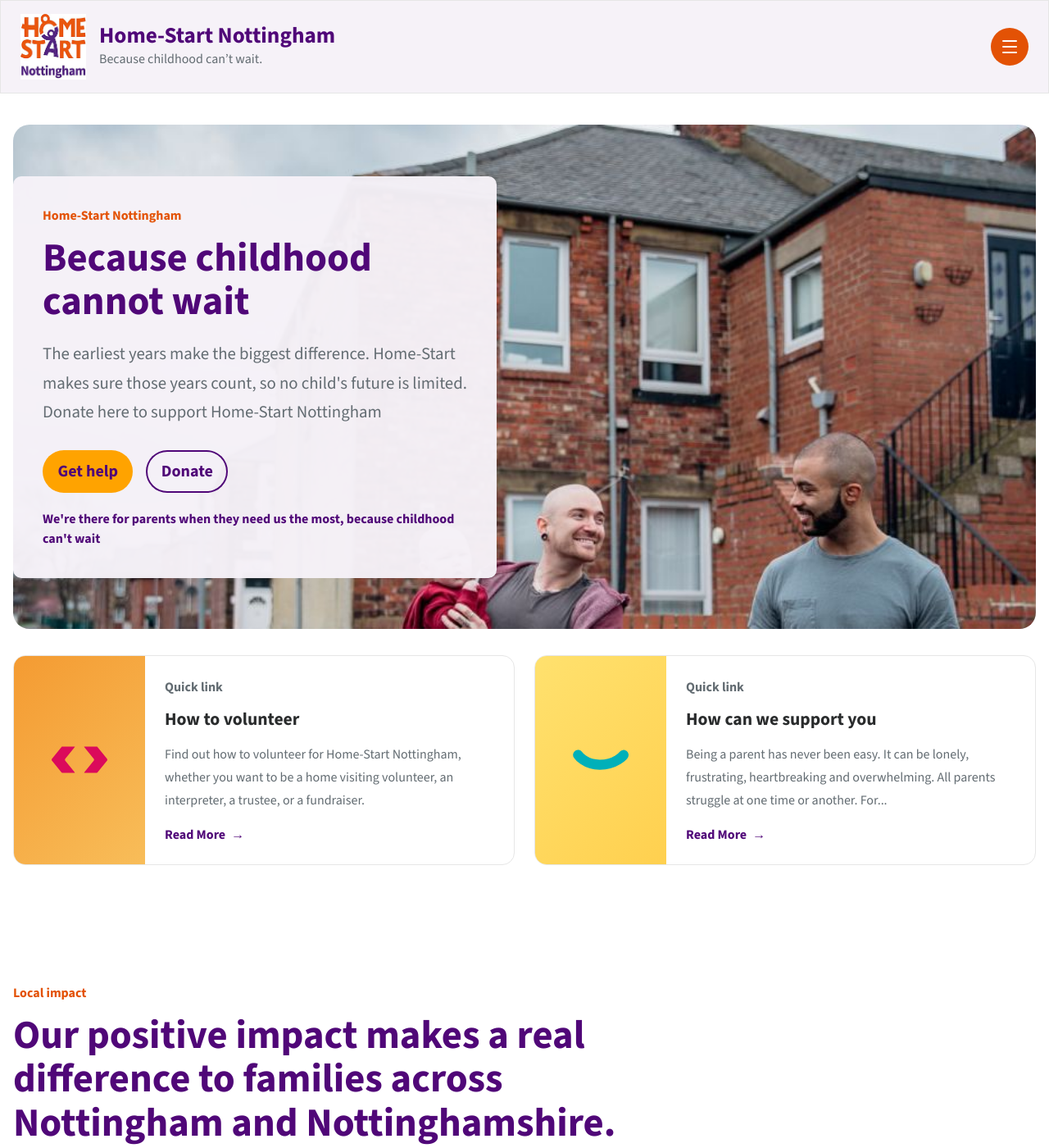
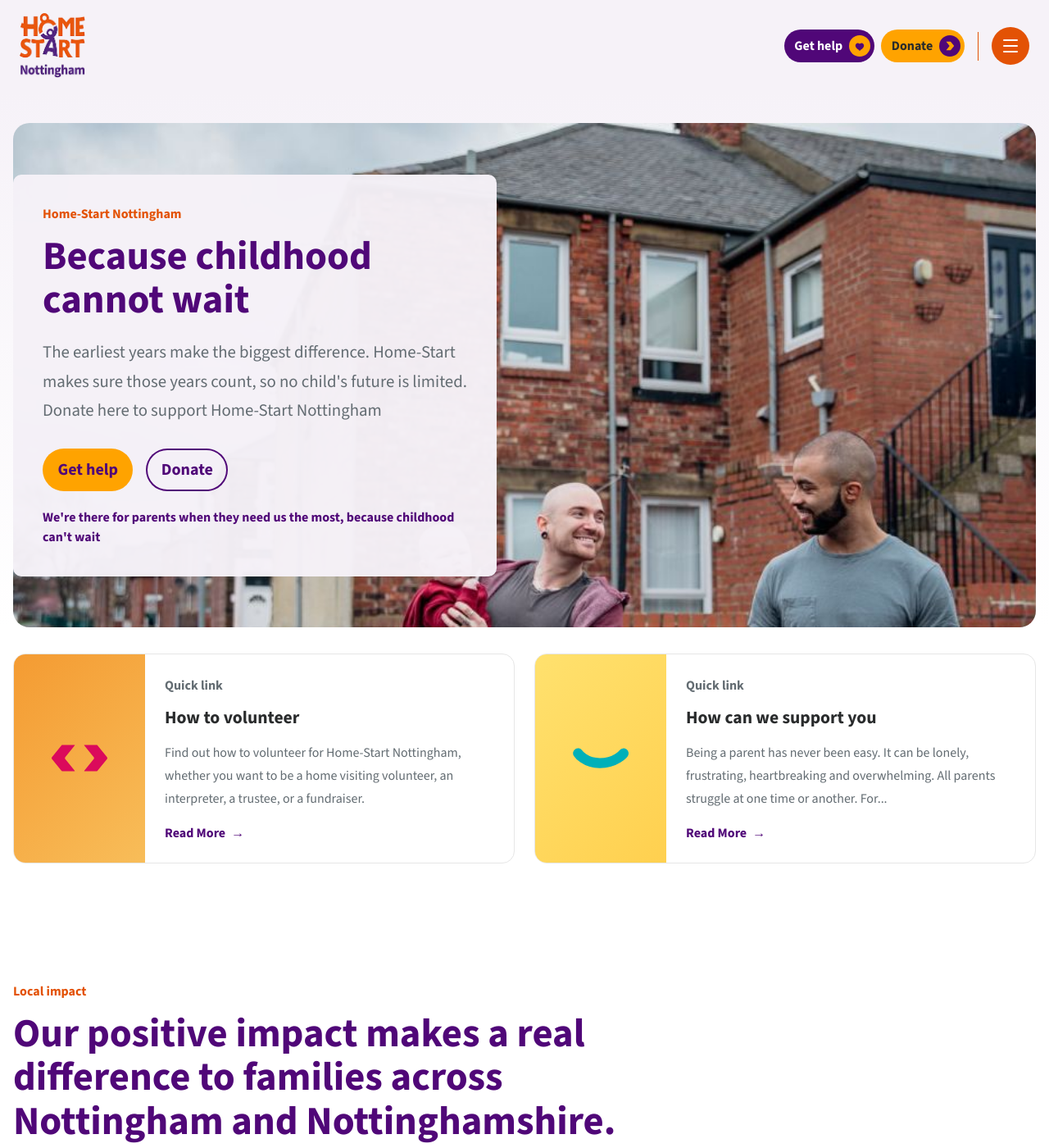
Before and after one commit to labiraus/labiraus.github.io, a Jekyll site: the page built from pages/index.md, in a window 1280 px wide and 1400 px high. Shown: the whole window at 82% size. Built offline with Jekyll 4.4.1, drawn with Linux system fonts in a browser that asks for light colours.

Commit message:
Refactor code structure for improved readability and maintainability

```diff
--- a/_includes/navigation.html
+++ b/_includes/navigation.html
@@ -1,15 +1,39 @@
 {% assign current_url = page.url | replace: '.html', '' %}
+{% capture header_ctas %}
+  <a class="button site-header__cta site-header__cta--help" href="/support/howCanWeSupport">
+    <span class="site-header__cta-label">Get help</span>
+    <span class="site-header__cta-icon" aria-hidden="true">
+      <svg viewBox="0 0 30 30" focusable="false">
+        <circle class="site-header__cta-icon-bg" cx="15" cy="15" r="15"></circle>
+        <path class="site-header__cta-icon-fg" d="M20.048 12.0448C19.4268 11.3711 18.5745 11 17.6478 11C16.9551 11 16.3207 11.219 15.7623 11.6508C15.4805 11.8688 15.2251 12.1355 15 12.4468C14.775 12.1356 14.5195 11.8688 14.2376 11.6508C13.6793 11.219 13.0449 11 12.3522 11C11.4255 11 10.5731 11.3711 9.95187 12.0448C9.3381 12.7107 9 13.6203 9 14.6064C9 15.6212 9.3782 16.5502 10.1902 17.53C10.9166 18.4064 11.9605 19.2961 13.1695 20.3264C13.5823 20.6782 14.0502 21.077 14.5361 21.5018C14.6645 21.6143 14.8292 21.6761 15 21.6761C15.1707 21.6761 15.3355 21.6143 15.4637 21.502C15.9496 21.0771 16.4178 20.6781 16.8308 20.3261C18.0396 19.2961 19.0835 18.4064 19.8099 17.5299C20.6219 16.5502 21 15.6212 21 14.6063C21 13.6203 20.6619 12.7107 20.048 12.0448Z"></path>
+      </svg>
+    </span>
+  </a>
+  <a class="button site-header__cta site-header__cta--donate" href="/fundraising/howToDonate.html">
+    <span class="site-header__cta-label">Donate</span>
+    <span class="site-header__cta-icon" aria-hidden="true">
+      <svg viewBox="0 0 30 30" focusable="false">
+        <circle class="site-header__cta-icon-bg" cx="15" cy="15" r="15"></circle>
+        <path class="site-header__cta-icon-fg" d="M10.2439 8.86353H15.5542C15.851 8.86353 16.1324 8.99535 16.3224 9.22334L20.6027 14.3597C20.9118 14.7306 20.9118 15.2692 20.6027 15.6401L16.3224 20.7764C16.1324 21.0044 15.851 21.1363 15.5542 21.1363H10.2439C10.0329 21.1363 9.91675 20.891 10.0505 20.7278L14.2248 15.6337C14.5268 15.2651 14.5268 14.7346 14.2248 14.3661L10.0505 9.27198C9.91675 9.10878 10.0329 8.86353 10.2439 8.86353Z"></path>
+      </svg>
+    </span>
+  </a>
+{% endcapture %}
 <header class="site-header">
   <div class="site-header__main">
     <a class="site-brand" href="{{ '/' | relative_url }}">
       <span class="site-brand__mark">
-        <img src="{{ '/assets/img/hslogo.jpg' | relative_url }}" alt="Home-Start Nottingham logo">
+        <img src="{{ '/assets/img/hslogo.png' | relative_url }}" alt="Home-Start Nottingham logo">
       </span>
       <span class="site-brand__text">
         <strong>Home-Start Nottingham</strong>
         <span>Because childhood can’t wait.</span>
       </span>
     </a>
+
+    <div class="site-header__compact-actions" aria-label="Primary actions">
+      {{ header_ctas }}
+    </div>
 
     <button class="site-header__toggle" type="button" aria-expanded="false" aria-controls="site-nav" aria-label="Open menu">
       <span class="site-header__toggle-icon" aria-hidden="true">
@@ -46,24 +70,7 @@
 
       <div class="site-header__drawer-top">
         <div class="site-header__actions">
-          <a class="button site-header__cta site-header__cta--help" href="/support/howCanWeSupport">
-            <span class="site-header__cta-label">Get help</span>
-            <span class="site-header__cta-icon" aria-hidden="true">
-              <svg viewBox="0 0 30 30" focusable="false">
-                <circle class="site-header__cta-icon-bg" cx="15" cy="15" r="15"></circle>
-                <path class="site-header__cta-icon-fg" d="M20.048 12.0448C19.4268 11.3711 18.5745 11 17.6478 11C16.9551 11 16.3207 11.219 15.7623 11.6508C15.4805 11.8688 15.2251 12.1355 15 12.4468C14.775 12.1356 14.5195 11.8688 14.2376 11.6508C13.6793 11.219 13.0449 11 12.3522 11C11.4255 11 10.5731 11.3711 9.95187 12.0448C9.3381 12.7107 9 13.6203 9 14.6064C9 15.6212 9.3782 16.5502 10.1902 17.53C10.9166 18.4064 11.9605 19.2961 13.1695 20.3264C13.5823 20.6782 14.0502 21.077 14.5361 21.5018C14.6645 21.6143 14.8292 21.6761 15 21.6761C15.1707 21.6761 15.3355 21.6143 15.4637 21.502C15.9496 21.0771 16.4178 20.6781 16.8308 20.3261C18.0396 19.2961 19.0835 18.4064 19.8099 17.5299C20.6219 16.5502 21 15.6212 21 14.6063C21 13.6203 20.6619 12.7107 20.048 12.0448Z"></path>
-              </svg>
-            </span>
-          </a>
-          <a class="button site-header__cta site-header__cta--donate" href="/fundraising/howToDonate.html">
-            <span class="site-header__cta-label">Donate</span>
-            <span class="site-header__cta-icon" aria-hidden="true">
-              <svg viewBox="0 0 30 30" focusable="false">
-                <circle class="site-header__cta-icon-bg" cx="15" cy="15" r="15"></circle>
-                <path class="site-header__cta-icon-fg" d="M10.2439 8.86353H15.5542C15.851 8.86353 16.1324 8.99535 16.3224 9.22334L20.6027 14.3597C20.9118 14.7306 20.9118 15.2692 20.6027 15.6401L16.3224 20.7764C16.1324 21.0044 15.851 21.1363 15.5542 21.1363H10.2439C10.0329 21.1363 9.91675 20.891 10.0505 20.7278L14.2248 15.6337C14.5268 15.2651 14.5268 14.7346 14.2248 14.3661L10.0505 9.27198C9.91675 9.10878 10.0329 8.86353 10.2439 8.86353Z"></path>
-              </svg>
-            </span>
-          </a>
+          {{ header_ctas }}
         </div>
         <button class="site-header__drawer-close" type="button" aria-label="Close menu" data-nav-close>
           <i class="fa-solid fa-xmark" aria-hidden="true"></i>
--- a/assets/css/site.css
+++ b/assets/css/site.css
@@ -4,6 +4,7 @@
   --color-surface: #ffffff;
   --color-surface-strong: #f6ebed;
   --color-surface-muted: #f6f2f8;
+  --color-surface-muted-clear: rgba(246, 242, 248, 0);
   --color-border: #e6e6e6;
   --color-primary: #500778;
   --color-primary-deep: #300448;
@@ -177,14 +178,18 @@
   margin-right: calc(50% - 50vw);
   padding: 0;
   background: var(--color-surface-muted);
-  border: 1px solid var(--color-border);
+  border: 0;
   box-shadow: none;
 }
 
 .site-header__main {
+  display: flex;
+  gap: 1rem;
+  align-items: center;
   width: 100%;
   max-width: none;
   margin: 0;
+  padding: 1rem 1.5rem;
   border: 0;
   border-radius: 0;
   background: transparent;
@@ -204,13 +209,6 @@
 .utility-links a,
 .footer-links a {
   text-decoration: none;
-}
-
-.site-header__main {
-  display: flex;
-  gap: 1rem;
-  align-items: center;
-  padding: 1rem 1.5rem;
 }
 
 .site-brand {
@@ -356,6 +354,14 @@
   min-width: 0;
   flex: 1 1 auto;
   margin-left: auto;
+}
+
+.site-header__compact-actions {
+  display: none;
+  align-items: center;
+  justify-content: flex-end;
+  gap: 0.5rem;
+  min-width: 0;
 }
 
 .site-nav {
@@ -591,11 +597,50 @@
 
 .site-header--drawer .site-header__main {
   display: grid;
-  grid-template-columns: minmax(0, 1fr) auto;
+  grid-template-columns: auto minmax(0, 1fr) auto;
+  gap: clamp(0.5rem, 1.5vw, 1rem);
+}
+
+.site-header--drawer .site-brand {
+  min-width: 0;
+}
+
+.site-header--drawer .site-brand__text {
+  display: none;
+}
+
+.site-header--drawer .site-header__compact-actions {
+  display: flex;
+  grid-column: 2;
+  justify-self: end;
+}
+
+.site-header--drawer .site-header__compact-actions::after {
+  content: "";
+  display: block;
+  width: 1px;
+  height: 2.1875rem;
+  flex: 0 0 1px;
+  margin-left: 0.5rem;
+  background: var(--color-accent-soft);
+}
+
+.site-header--drawer .site-header__compact-actions .site-header__cta,
+.site-header--drawer .site-header__compact-actions .site-header__cta:visited {
+  min-height: 2.5rem;
+  padding: 0.3rem 0.3rem 0.3rem 0.8rem;
+  gap: 0.5rem;
+  font-size: 1rem;
+}
+
+.site-header--drawer .site-header__compact-actions .site-header__cta-icon {
+  width: 1.625rem;
+  height: 1.625rem;
 }
 
 .site-header--drawer .site-header__toggle {
   display: inline-flex;
+  grid-column: 3;
   justify-self: end;
   width: 2.875rem;
   height: 2.875rem;
@@ -647,7 +692,12 @@
 
 body.nav-open .site-header--drawer .site-header__toggle {
   opacity: 0;
+  visibility: hidden;
   pointer-events: none;
+}
+
+body.nav-open .site-header--drawer .site-header__compact-actions {
+  visibility: hidden;
 }
 
 .site-header--drawer .site-header__drawer-top {
@@ -776,44 +826,44 @@
   border: 0;
 }
 
-.site-header--drawer .site-header__cta,
-.site-header--drawer .site-header__cta:visited {
+.site-header--drawer .site-header__actions .site-header__cta,
+.site-header--drawer .site-header__actions .site-header__cta:visited {
   width: 100%;
   justify-content: space-between;
 }
 
-.site-header--drawer .site-header__cta--help,
-.site-header--drawer .site-header__cta--help:visited {
+.site-header--drawer .site-header__actions .site-header__cta--help,
+.site-header--drawer .site-header__actions .site-header__cta--help:visited {
   background: #ffa300;
   color: #500778;
 }
 
-.site-header--drawer .site-header__cta--help .site-header__cta-icon-bg {
+.site-header--drawer .site-header__actions .site-header__cta--help .site-header__cta-icon-bg {
   fill: #500778;
 }
 
-.site-header--drawer .site-header__cta--help .site-header__cta-icon-fg {
+.site-header--drawer .site-header__actions .site-header__cta--help .site-header__cta-icon-fg {
   fill: #ffa300;
 }
 
-.site-header--drawer .site-header__cta--help:hover,
-.site-header--drawer .site-header__cta--help:focus-visible {
+.site-header--drawer .site-header__actions .site-header__cta--help:hover,
+.site-header--drawer .site-header__actions .site-header__cta--help:focus-visible {
   background: rgba(255, 255, 255, 0.2);
   color: #fff;
 }
 
-.site-header--drawer .site-header__cta--help:hover .site-header__cta-icon-bg,
-.site-header--drawer .site-header__cta--help:focus-visible .site-header__cta-icon-bg {
+.site-header--drawer .site-header__actions .site-header__cta--help:hover .site-header__cta-icon-bg,
+.site-header--drawer .site-header__actions .site-header__cta--help:focus-visible .site-header__cta-icon-bg {
   fill: #500778;
 }
 
-.site-header--drawer .site-header__cta--help:hover .site-header__cta-icon-fg,
-.site-header--drawer .site-header__cta--help:focus-visible .site-header__cta-icon-fg {
+.site-header--drawer .site-header__actions .site-header__cta--help:hover .site-header__cta-icon-fg,
+.site-header--drawer .site-header__actions .site-header__cta--help:focus-visible .site-header__cta-icon-fg {
   fill: #ffa300;
 }
 
-.site-header--drawer .site-header__cta--donate:hover,
-.site-header--drawer .site-header__cta--donate:focus-visible {
+.site-header--drawer .site-header__actions .site-header__cta--donate:hover,
+.site-header--drawer .site-header__actions .site-header__cta--donate:focus-visible {
   background: rgba(255, 255, 255, 0.2);
   color: #fff;
 }
@@ -918,7 +968,7 @@
   display: grid;
   align-items: center;
   padding: clamp(1.5rem, 3vw, 2.5rem) 0 0;
-  background: #ffffff;
+  background: linear-gradient(180deg, var(--color-surface-muted) 0%, var(--color-surface-muted-clear) 100%);
 }
 
 .home-hero::before {
@@ -1023,7 +1073,7 @@
 }
 
 .page-hero {
-  background: linear-gradient(180deg, var(--color-surface-muted) 0%, rgba(246, 242, 248, 0) 100%);
+  background: linear-gradient(180deg, var(--color-surface-muted) 0%, var(--color-surface-muted-clear) 100%);
 }
 
 .page-hero__inner {
@@ -1720,6 +1770,10 @@
 }
 
 @media (max-width: 720px) {
+  .site-header__main {
+    padding: 0.75rem 1rem;
+  }
+
   .site-brand__mark {
     width: 3.75rem;
     flex-basis: 3.75rem;
@@ -1765,6 +1819,28 @@
   .site-header--drawer .site-header__actions {
     margin: 0;
     padding: 0;
+  }
+
+  .site-header--drawer .site-header__compact-actions {
+    gap: 0.35rem;
+  }
+
+  .site-header--drawer .site-header__compact-actions::after {
+    height: 2rem;
+    margin-left: 0.35rem;
+  }
+
+  .site-header--drawer .site-header__compact-actions .site-header__cta,
+  .site-header--drawer .site-header__compact-actions .site-header__cta:visited {
+    min-height: 2.375rem;
+    padding: 0.25rem 0.25rem 0.25rem 0.65rem;
+    gap: 0.35rem;
+    font-size: 0.95rem;
+  }
+
+  .site-header--drawer .site-header__compact-actions .site-header__cta-icon {
+    width: 1.5rem;
+    height: 1.5rem;
   }
 
   .site-header--drawer .site-nav {
@@ -1815,6 +1891,22 @@
   }
 }
 
+@media (max-width: 420px) {
+  .site-header__main {
+    padding-inline: 0.75rem;
+  }
+
+  .site-brand__mark {
+    width: 3rem;
+    flex-basis: 3rem;
+  }
+
+  .site-header--drawer .site-header__toggle {
+    width: 2.5rem;
+    height: 2.5rem;
+  }
+}
+
 @media (prefers-reduced-motion: reduce) {
   html {
     scroll-behavior: auto;
```
Also changed, not shown: AGENTS.md (+6 -1 lines), assets/img/hslogo.png (added).
